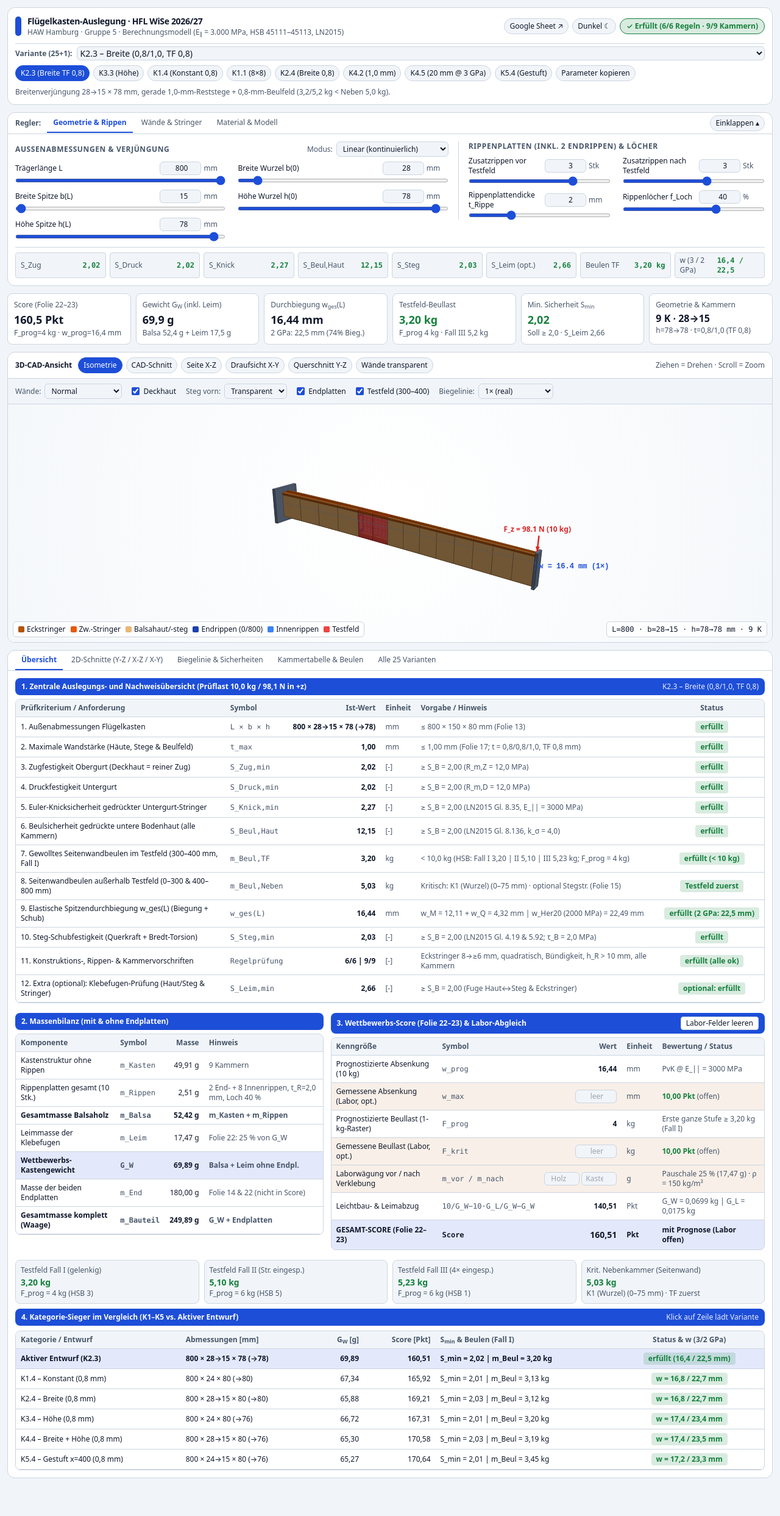
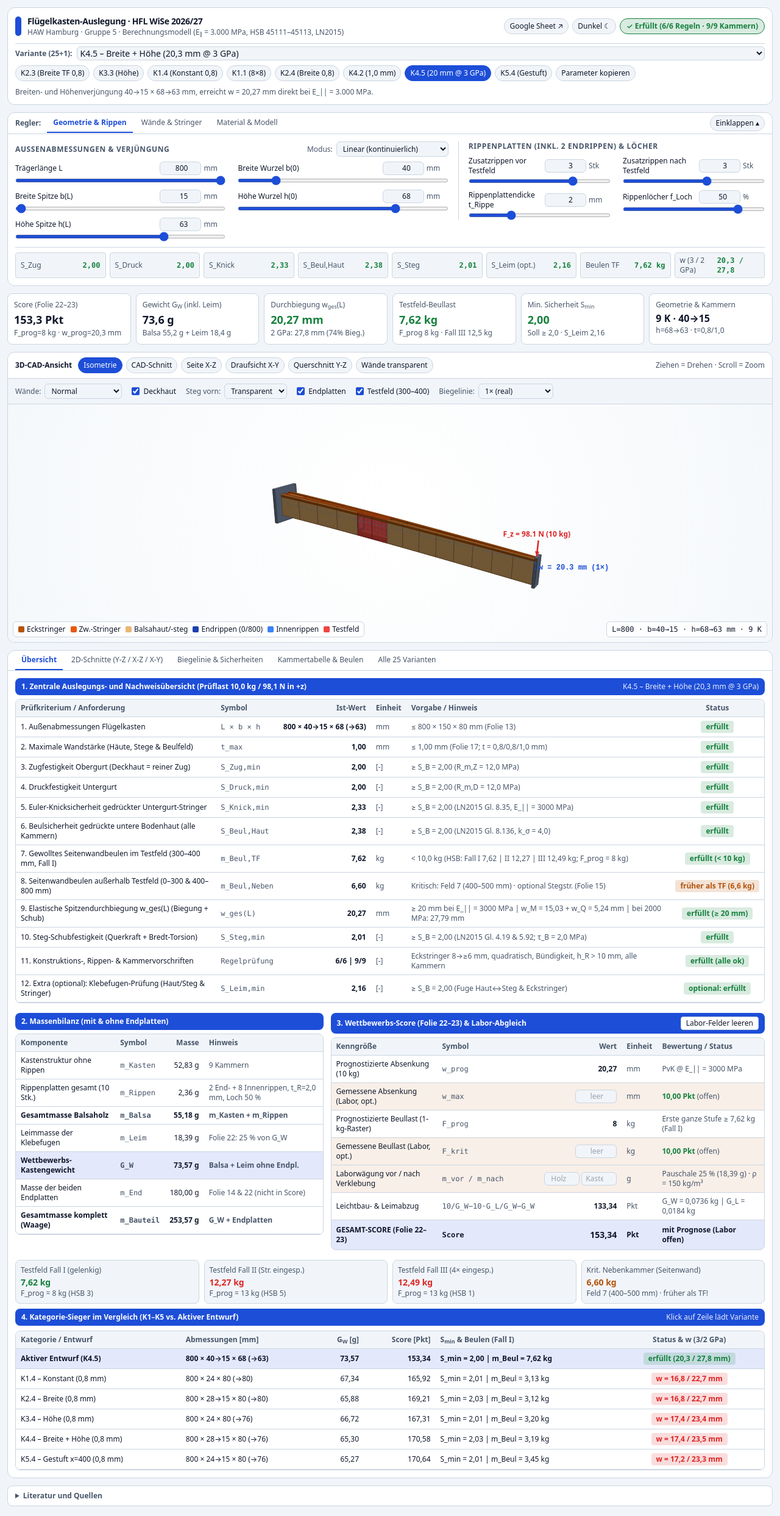
Before and after one commit to funbeenif/fluegelkasten-live-studio, a plain HTML site: page index.html in a window 1280 px wide. Shown: the whole page at 61% size. Before the commit the page ends 2436 px from the top, so only its background shows below. Drawn offline with nearby package versions, Linux system fonts and the light colour scheme.

Commit message:
w(L) >= 20 mm verbindlich bei E=3000 MPa, Standard K4.5, Literaturblock

```diff
--- a/index.html
+++ b/index.html
@@ -640,6 +640,21 @@
       </div>
   </div>
 
+  <div class="max-w-[1600px] mx-auto px-3 pb-4">
+    <details class="bg-[var(--card)] border border-[var(--border)] rounded-lg text-xs">
+      <summary class="cursor-pointer px-3 py-2 font-semibold text-[var(--muted-foreground)]">Literatur und Quellen</summary>
+      <div class="px-3 pb-3 grid gap-x-6 gap-y-1 md:grid-cols-2 text-[var(--muted-foreground)]">
+        <div><b>LN2015</b> Linke/Nast: Festigkeitslehre für den Leichtbau, Springer 2015. Kap. 3.2–3.4 (Biegung, Steiner, PvK), 4.2 (Bredt), 5.2.2 (Schubfluss), 6.9 (S), 7.6, 8.2.1 (Knicken), 8.4 (Beulen)</div>
+        <div><b>DR1992</b> Dieker/Reimerdes: Elementare Festigkeitslehre im Leichtbau, 1992. Kap. 5.1.3–5.1.4, Gl. (5.25)–(5.30)</div>
+        <div><b>HSB</b> Handbuch Strukturberechnung: 45111-01/04 (1969/70), 45112-01 (2012), 45113-01 (Schubbeulen)</div>
+        <div><b>[Her20]</b> Herberhold (2020): Balsa-Kennwerte, Tab. 2 S. 28, S. 12, S. 42–44, Gl. (23), (24)</div>
+        <div><b>Lehnert (2018)</b> Tab. 3.3 S. 20 · <b>Masterprojekt (2018)</b> Tab. 1.2 S. 5 · <b>El-Dahabi (2022)</b> Tab. 2.1.1</div>
+        <div><b>Vorgabe</b> Prof. Linke (R_m, τ_B, S_min = 2,0) · HFL-Einführung Folie 13–18, 22–23</div>
+        <div class="md:col-span-2">Nachweis mit Fundstelle je Blatt: Google Sheet, Blatt 06_Literatur. Nachweis w(L) ≥ 20 mm gilt bei E_|| = 3000 MPa; der Wert bei 2000 MPa wird zusätzlich angezeigt.</div>
+      </div>
+    </details>
+  </div>
+
 <script>
 // =========================================================================
 // 1. ALL 25 VERIFIED E_|| = 3.000 MPa PRESETS (5×5, 1:1 FROM GOOGLE SHEET TAB 05)
@@ -691,8 +706,8 @@ const DEFAULT_MAT = {
 
 const labState = { w_max: null, F_krit: null, m_vor: null, m_nach: null };
 
-let state = Object.assign({}, PRESETS[7].p, DEFAULT_MAT); // Default: K2.3
-let activePresetCode = 'K2.3';
+let state = Object.assign({}, PRESETS.find(x => x.code === 'K4.5').p, DEFAULT_MAT); // Default: K4.5
+let activePresetCode = 'K4.5';
 let activeCatFilter = 'ALL';
 let squareLock = true;
 let cutX = 0;
@@ -1056,7 +1071,7 @@ function evaluateBeam(st, lab = {}) {
     };
   };
 
-  const all_ok = (rules_ok === 6 && n_ch_ok === n_active && m_beul_active < m_Pruef && w_Her20 >= 20.0);
+  const all_ok = (rules_ok === 6 && n_ch_ok === n_active && m_beul_active < m_Pruef && w_ges >= 20.0);
 
   return {
     chambers, activeCh, rules, rules_ok, n_active, n_ch_ok, all_ok,
@@ -2079,10 +2094,10 @@ function renderOverview(res) {
     },
     {
       k: '9. Elastische Spitzendurchbiegung w_ges(L) (Biegung + Schub)', sym: 'w_ges(L)', val: fmt(res.w_ges, 2), unit: 'mm',
-      req: `w_M = ${fmt(res.w_M, 2)} + w_Q = ${fmt(res.w_Q, 2)} mm | w_Her20 (${state.E_Haut_long} MPa) = ${fmt(res.w_Her20, 2)} mm`,
+      req: `≥ 20 mm bei E_|| = ${state.E_Balsa} MPa | w_M = ${fmt(res.w_M, 2)} + w_Q = ${fmt(res.w_Q, 2)} mm | bei ${state.E_Haut_long} MPa: ${fmt(res.w_Her20, 2)} mm`,
       st: res.w_ges >= 20
         ? pill(true, 'erfüllt (≥ 20 mm)')
-        : (res.w_Her20 >= 20 ? pill(true, `erfüllt (2 GPa: ${fmt(res.w_Her20, 1)} mm)`) : pill(false, '< 20 mm'))
+        : pill(false, `< 20 mm (bei 2 GPa: ${fmt(res.w_Her20, 1)} mm)`)
     },
     {
       k: '10. Steg-Schubfestigkeit (Querkraft + Bredt-Torsion)', sym: 'S_Steg,min', val: fmt(res.S_Steg, 2), unit: '[-]',
@@ -2240,7 +2255,7 @@ function updateAll() {
     if (res.rules_ok < 6) fails.push(`${res.rules_ok}/6 Regeln`);
     if (res.n_ch_ok < res.n_active) fails.push(`${res.n_ch_ok}/${res.n_active} Kammern`);
     if (res.m_beul_active >= state.m_Pruef) fails.push('Beulen ≥10kg');
-    if (res.w_Her20 < 20) fails.push('w<20mm');
+    if (res.w_ges < 20) fails.push('w<20mm');
     badge.textContent = `✕ Prüfen: ${fails.join(' · ')}`;
     badge.style.background = 'color-mix(in srgb, var(--error) 16%, transparent)';
     badge.style.color = 'var(--error)';
@@ -2260,7 +2275,7 @@ function updateAll() {
 
   const wEl = document.getElementById('kpiDefl');
   wEl.textContent = `${fmt(res.w_ges, 2)} mm`;
-  wEl.style.color = res.w_ges >= 20 ? 'var(--success)' : (res.w_Her20 >= 20 ? 'var(--foreground)' : 'var(--error)');
+  wEl.style.color = res.w_ges >= 20 ? 'var(--success)' : 'var(--error)';
   document.getElementById('kpiDeflSub').textContent = `2 GPa: ${fmt(res.w_Her20, 1)} mm (${Math.round(100 * res.w_M / Math.max(0.01, res.w_ges))}% Bieg.)`;
 
   const bEl = document.getElementById('kpiBuckle');
@@ -2286,7 +2301,7 @@ function updateAll() {
     { lbl: 'S_Steg', val: fmt(res.S_Steg, 2), ok: res.S_Steg >= state.S_min },
     { lbl: 'S_Leim (opt.)', val: fmt(res.S_Leim, 2), ok: res.S_Leim >= state.S_min },
     { lbl: 'Beulen TF', val: `${fmt(res.m_beul_active, 2)} kg`, ok: res.m_beul_active < state.m_Pruef },
-    { lbl: 'w (3 / 2 GPa)', val: `${fmt(res.w_ges, 1)} / ${fmt(res.w_Her20, 1)}`, ok: res.w_Her20 >= 20 }
+    { lbl: 'w (3 / 2 GPa)', val: `${fmt(res.w_ges, 1)} / ${fmt(res.w_Her20, 1)}`, ok: res.w_ges >= 20 }
   ];
   document.getElementById('miniChecks').innerHTML = checks.map(c => `
     <div class="flex items-center justify-between px-2 py-1 rounded border border-[var(--border)] bg-[var(--background)]">
@@ -2596,7 +2611,7 @@ function init() {
     if (!document.getElementById('view-plots').classList.contains('hidden')) drawPlots(lastResult);
   });
 
-  loadPreset('K2.3');
+  loadPreset('K4.5');
   renderMatrix();
 }
 
```
